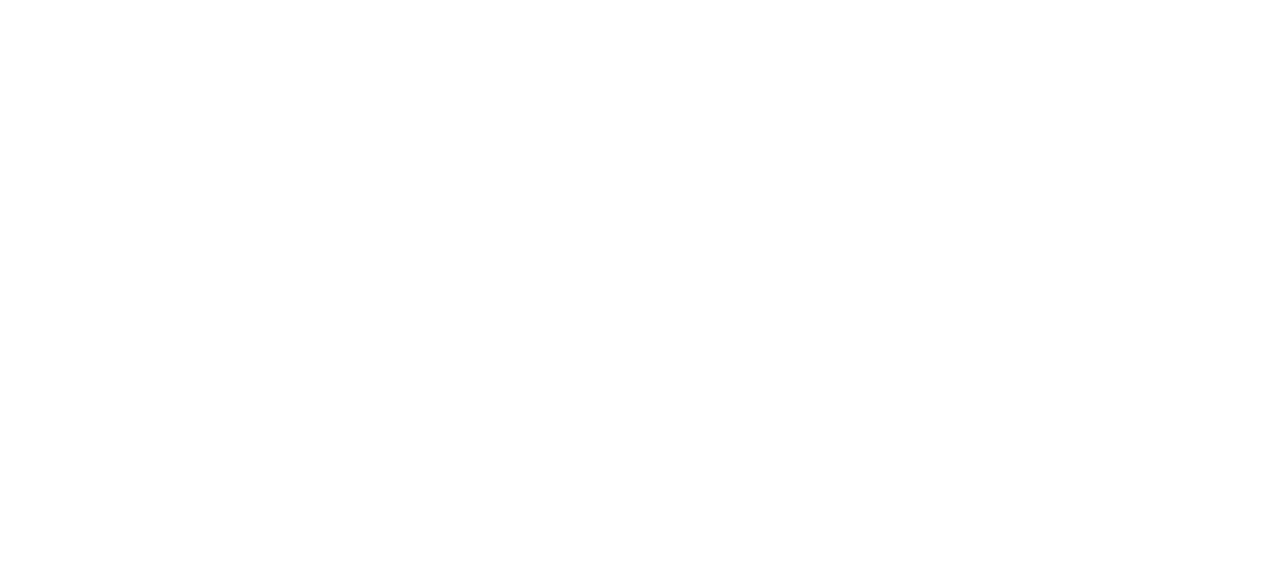
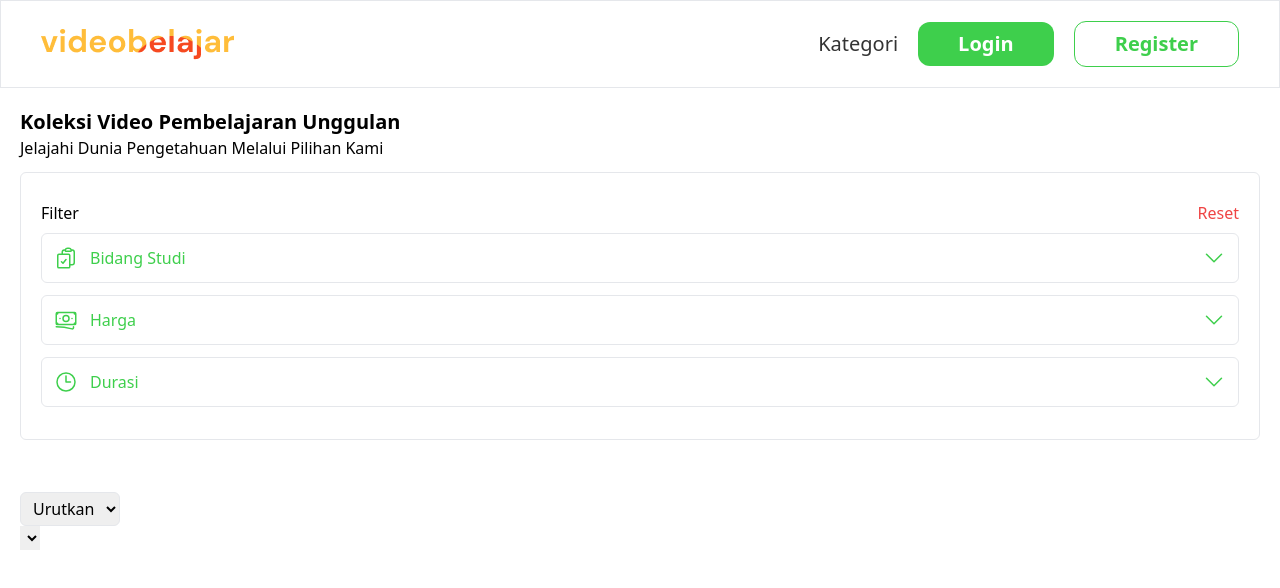
Before and after one commit to muhammadderi/video-belajar, a React (Vite) app: page /allprofile in a window 1280 px wide. Before the commit this address had no page. Shown: the top 588 px of the page. Built offline with nearby package versions, Linux system fonts and the light colour scheme.

Commit message:
feat: allProfile

```diff
--- a/src/App.jsx
+++ b/src/App.jsx
@@ -1,11 +1,13 @@
 import { BrowserRouter, Route, Routes } from "react-router-dom";
 import HomePages from "./components/pages/HomePages";
+import AllProfile from "./components/pages/AllProfile";
 
 function App() {
   return (
     <BrowserRouter>
       <Routes>
         <Route path="/" element={<HomePages />} />
+        <Route path="/allprofile" element={<AllProfile />} />
       </Routes>
     </BrowserRouter>
   );
--- /dev/null
+++ b/src/components/pages/AllProfile.jsx
@@ -0,0 +1,155 @@
+import Button from "../atoms/Button";
+import Navbar from "../molecules/Navbar";
+
+const AllProfile = () => {
+  return (
+    <div>
+      <Navbar />
+      <div className="p-5">
+        <h1 className="font-bold text-xl">
+          Koleksi Video Pembelajaran Unggulan
+        </h1>
+        <p className="capitalize">
+          jelajahi dunia pengetahuan melalui pilihan kami
+        </p>
+        <div className="border border-grey-500 p-5 my-3 rounded-md">
+          <div className="flex justify-between py-2">
+            <p>Filter</p>
+            <Button text={"Reset"} className={"text-red-500"} />
+          </div>
+          <div className="flex justify-between text-[#3ECF4C] border border-grey-500 rounded-md p-3">
+            <div className="flex gap-3">
+              <svg
+                xmlns="http://www.w3.org/2000/svg"
+                fill="none"
+                viewBox="0 0 24 24"
+                stroke-width="1.5"
+                stroke="currentColor"
+                class="size-6"
+              >
+                <path
+                  stroke-linecap="round"
+                  stroke-linejoin="round"
+                  d="M11.35 3.836c-.065.21-.1.433-.1.664 0 .414.336.75.75.75h4.5a.75.75 0 0 0 .75-.75 2.25 2.25 0 0 0-.1-.664m-5.8 0A2.251 2.251 0 0 1 13.5 2.25H15c1.012 0 1.867.668 2.15 1.586m-5.8 0c-.376.023-.75.05-1.124.08C9.095 4.01 8.25 4.973 8.25 6.108V8.25m8.9-4.414c.376.023.75.05 1.124.08 1.131.094 1.976 1.057 1.976 2.192V16.5A2.25 2.25 0 0 1 18 18.75h-2.25m-7.5-10.5H4.875c-.621 0-1.125.504-1.125 1.125v11.25c0 .621.504 1.125 1.125 1.125h9.75c.621 0 1.125-.504 1.125-1.125V18.75m-7.5-10.5h6.375c.621 0 1.125.504 1.125 1.125v9.375m-8.25-3 1.5 1.5 3-3.75"
+                />
+              </svg>
+              <p>Bidang Studi</p>
+            </div>
+            <svg
+              xmlns="http://www.w3.org/2000/svg"
+              fill="none"
+              viewBox="0 0 24 24"
+              stroke-width="1.5"
+              stroke="currentColor"
+              class="size-6"
+            >
+              <path
+                stroke-linecap="round"
+                stroke-linejoin="round"
+                d="m19.5 8.25-7.5 7.5-7.5-7.5"
+              />
+            </svg>
+          </div>
+          <div className="flex justify-between text-[#3ECF4C] border border-grey-500 rounded-md p-3 my-3">
+            <div className="flex gap-3">
+              <svg
+                xmlns="http://www.w3.org/2000/svg"
+                fill="none"
+                viewBox="0 0 24 24"
+                stroke-width="1.5"
+                stroke="currentColor"
+                class="size-6"
+              >
+                <path
+                  stroke-linecap="round"
+                  stroke-linejoin="round"
+                  d="M2.25 18.75a60.07 60.07 0 0 1 15.797 2.101c.727.198 1.453-.342 1.453-1.096V18.75M3.75 4.5v.75A.75.75 0 0 1 3 6h-.75m0 0v-.375c0-.621.504-1.125 1.125-1.125H20.25M2.25 6v9m18-10.5v.75c0 .414.336.75.75.75h.75m-1.5-1.5h.375c.621 0 1.125.504 1.125 1.125v9.75c0 .621-.504 1.125-1.125 1.125h-.375m1.5-1.5H21a.75.75 0 0 0-.75.75v.75m0 0H3.75m0 0h-.375a1.125 1.125 0 0 1-1.125-1.125V15m1.5 1.5v-.75A.75.75 0 0 0 3 15h-.75M15 10.5a3 3 0 1 1-6 0 3 3 0 0 1 6 0Zm3 0h.008v.008H18V10.5Zm-12 0h.008v.008H6V10.5Z"
+                />
+              </svg>
+
+              <p>Harga</p>
+            </div>
+            <svg
+              xmlns="http://www.w3.org/2000/svg"
+              fill="none"
+              viewBox="0 0 24 24"
+              stroke-width="1.5"
+              stroke="currentColor"
+              class="size-6"
+            >
+              <path
+                stroke-linecap="round"
+                stroke-linejoin="round"
+                d="m19.5 8.25-7.5 7.5-7.5-7.5"
+              />
+            </svg>
+          </div>
+          <div className="flex justify-between text-[#3ECF4C] border border-grey-500 rounded-md p-3 my-3">
+            <div className="flex gap-3">
+              <svg
+                xmlns="http://www.w3.org/2000/svg"
+                fill="none"
+                viewBox="0 0 24 24"
+                strokeWidth={1.5}
+                stroke="currentColor"
+                className="size-6"
+              >
+                <path
+                  strokeLinecap="round"
+                  strokeLinejoin="round"
+                  d="M12 6v6h4.5m4.5 0a9 9 0 1 1-18 0 9 9 0 0 1 18 0Z"
+                />
+              </svg>
+
+              <p>Durasi</p>
+            </div>
+            <svg
+              xmlns="http://www.w3.org/2000/svg"
+              fill="none"
+              viewBox="0 0 24 24"
+              stroke-width="1.5"
+              stroke="currentColor"
+              class="size-6"
+            >
+              <path
+                stroke-linecap="round"
+                stroke-linejoin="round"
+                d="m19.5 8.25-7.5 7.5-7.5-7.5"
+              />
+            </svg>
+          </div>
+        </div>
+      </div>
+      <div className="p-5">
+        <select
+          name=""
+          id=""
+          className="flex justify-center border border-grey-500 rounded-md py-1 px-2"
+        >
+          <option value="">
+            Urutkan{" "}
+            <svg
+              xmlns="http://www.w3.org/2000/svg"
+              fill="none"
+              viewBox="0 0 24 24"
+              stroke-width="1.5"
+              stroke="currentColor"
+              class="size-6"
+            >
+              <path
+                stroke-linecap="round"
+                stroke-linejoin="round"
+                d="m19.5 8.25-7.5 7.5-7.5-7.5"
+              />
+            </svg>
+          </option>
+          <option value="">A - Z</option>
+          <option value="">Z - A</option>
+        </select>
+        <select name="" id=""></select>
+      </div>
+    </div>
+  );
+};
+
+export default AllProfile;
```
